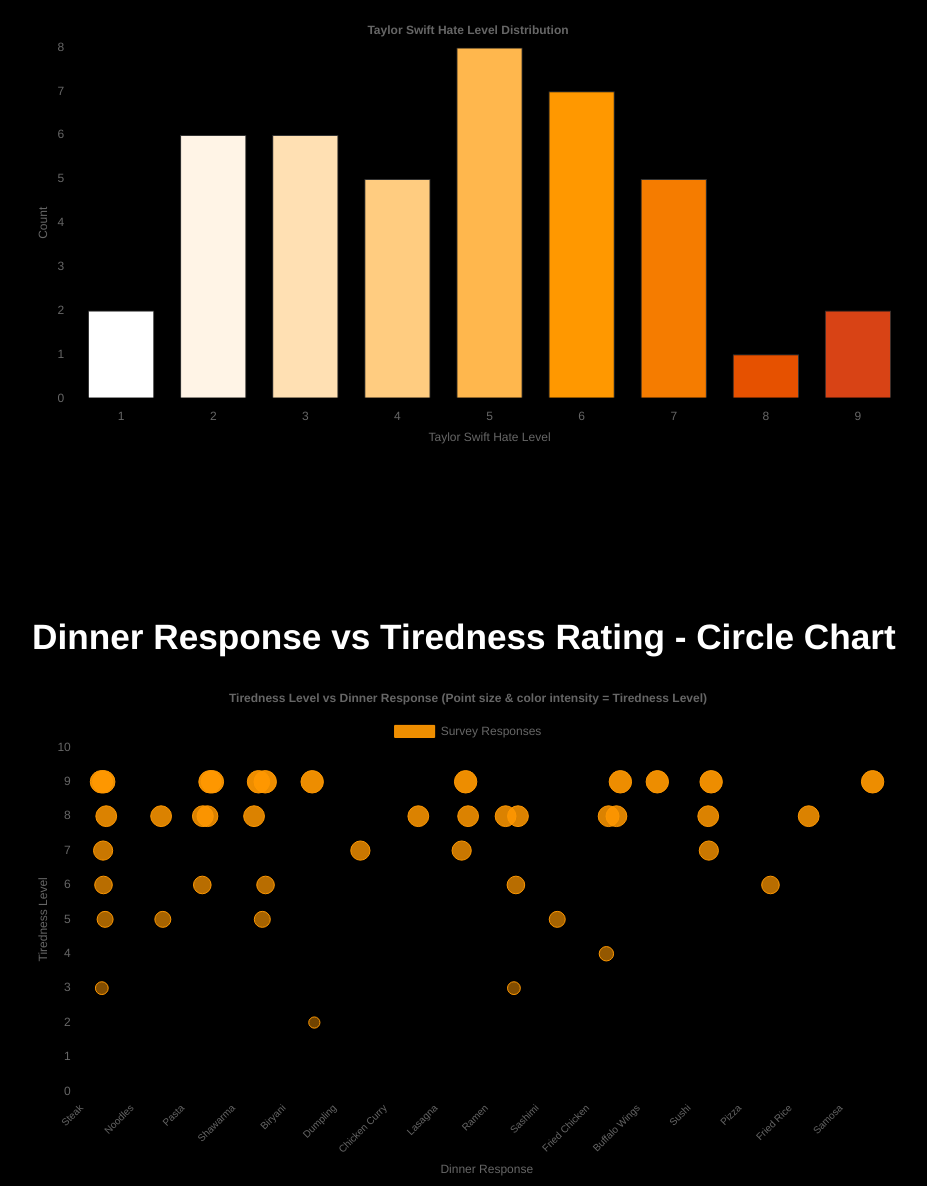
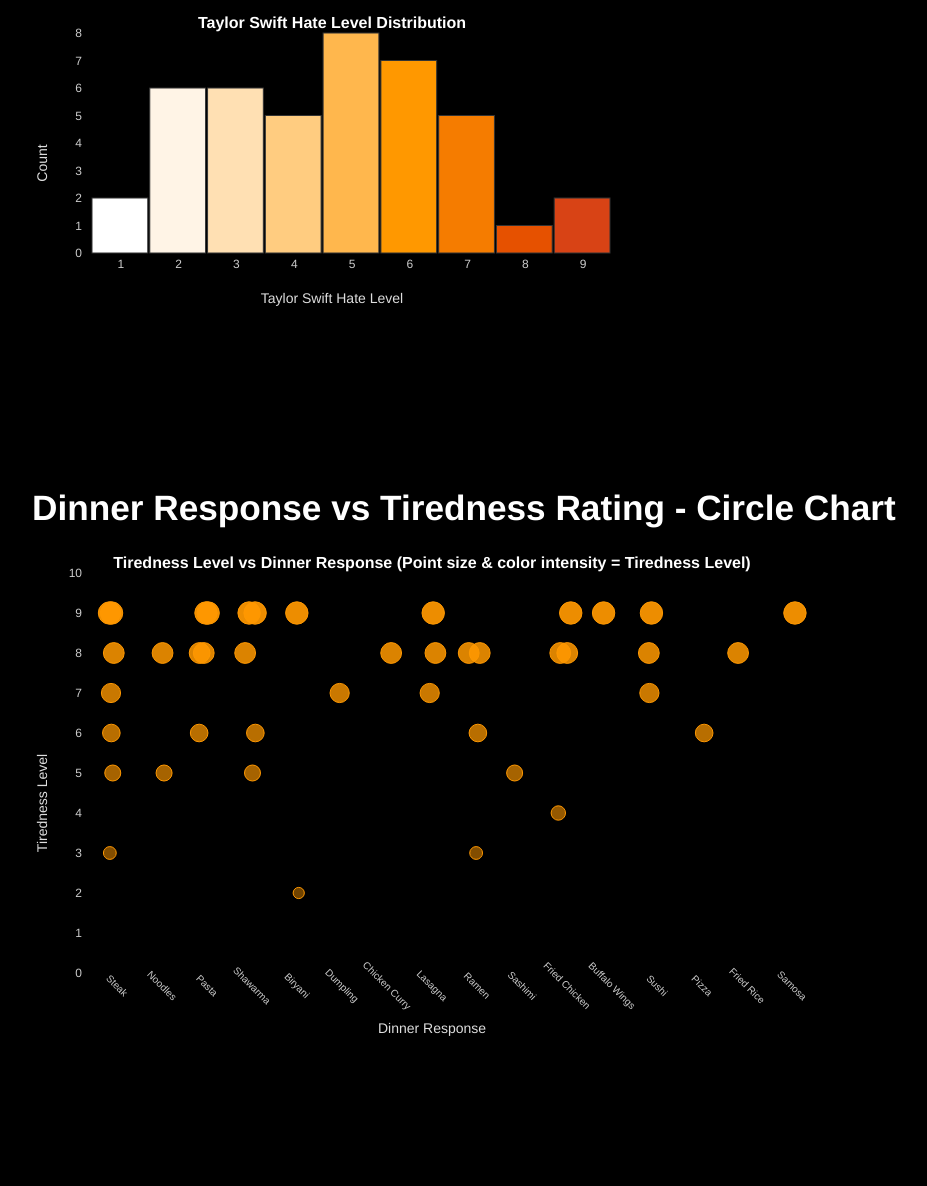
Before and after one commit to chrisangelothomas/IAT355Assignment2, a plain HTML site: page visualizations.html in a window 1280 px wide. Shown: the part 314-1500 px from the top of the page, without its empty margins (172-1099 px from the left). Drawn offline with nearby package versions, Linux system fonts and the light colour scheme.

Commit message:
visualization updates

```diff
--- a/vis.js
+++ b/vis.js
@@ -1,4 +1,4 @@
-// Simple Data Visualizations using Chart.js
+// Simple Data Visualizations using SVG
 document.addEventListener('DOMContentLoaded', function() {
     // Survey data
     const data = [
@@ -64,62 +64,102 @@
         }
     });
 
-    // Convert to Chart.js format
+    // Convert to chart format
     const labels = Object.keys(taylorSwiftCounts).sort((a, b) => parseInt(a) - parseInt(b));
     const counts = labels.map(label => taylorSwiftCounts[label]);
 
-    // Create canvas element
-    const canvas = document.createElement('canvas');
-    canvas.id = 'taylorSwiftChart';
-    canvas.width = 600;
-    canvas.height = 300;
-    container.appendChild(canvas);
+    // SVG dimensions
+    const width = 600;
+    const height = 300;
+    const margin = { top: 20, right: 20, bottom: 60, left: 60 };
+    const chartWidth = width - margin.left - margin.right;
+    const chartHeight = height - margin.top - margin.bottom;
 
-    // Create chart
-    const ctx = canvas.getContext('2d');
-    new Chart(ctx, {
-        type: 'bar',
-        data: {
-            labels: labels,
-            datasets: [{
-                label: 'Count',
-                data: counts,
-                backgroundColor: [
-                    '#FFFFFF', '#FFF4E6', '#FFE0B3', '#FFCC80',
-                    '#FFB74D', '#FF9800', '#F57C00', '#E65100', '#D84315'
-                ],
-                borderColor: '#333',
-                borderWidth: 1
-            }]
-        },
-        options: {
-            responsive: true,
-            plugins: {
-                title: {
-                    display: true,
-                    text: 'Taylor Swift Hate Level Distribution'
-                },
-                legend: {
-                    display: false
-                }
-            },
-            scales: {
-                y: {
-                    beginAtZero: true,
-                    title: {
-                        display: true,
-                        text: 'Count'
-                    }
-                },
-                x: {
-                    title: {
-                        display: true,
-                        text: 'Taylor Swift Hate Level'
-                    }
-                }
-            }
-        }
+    // Create SVG element
+    const svg = document.createElementNS('http://www.w3.org/2000/svg', 'svg');
+    svg.setAttribute('width', width);
+    svg.setAttribute('height', height);
+    svg.setAttribute('viewBox', `0 0 ${width} ${height}`);
+    container.appendChild(svg);
+
+    // Colors array
+    const colors = ['#FFFFFF', '#FFF4E6', '#FFE0B3', '#FFCC80', '#FFB74D', '#FF9800', '#F57C00', '#E65100', '#D84315'];
+
+    // Calculate scales
+    const maxCount = Math.max(...counts);
+    const barWidth = chartWidth / labels.length;
+    const scaleY = chartHeight / maxCount;
+
+    // Create bars
+    labels.forEach((label, index) => {
+        const barHeight = counts[index] * scaleY;
+        const x = margin.left + index * barWidth;
+        const y = margin.top + chartHeight - barHeight;
+
+        const rect = document.createElementNS('http://www.w3.org/2000/svg', 'rect');
+        rect.setAttribute('x', x);
+        rect.setAttribute('y', y);
+        rect.setAttribute('width', barWidth - 2);
+        rect.setAttribute('height', barHeight);
+        rect.setAttribute('fill', colors[index] || '#FF9800');
+        rect.setAttribute('stroke', '#333');
+        rect.setAttribute('stroke-width', '1');
+        svg.appendChild(rect);
+
+        // Add labels
+        const text = document.createElementNS('http://www.w3.org/2000/svg', 'text');
+        text.setAttribute('x', x + barWidth / 2);
+        text.setAttribute('y', height - margin.bottom + 15);
+        text.setAttribute('text-anchor', 'middle');
+        text.setAttribute('font-size', '12');
+        text.setAttribute('fill', '#CCCCCC');
+        text.textContent = label;
+        svg.appendChild(text);
     });
+
+    // Add Y-axis labels
+    for (let i = 0; i <= maxCount; i++) {
+        const y = margin.top + chartHeight - (i * scaleY);
+        const text = document.createElementNS('http://www.w3.org/2000/svg', 'text');
+        text.setAttribute('x', margin.left - 10);
+        text.setAttribute('y', y + 4);
+        text.setAttribute('text-anchor', 'end');
+        text.setAttribute('font-size', '12');
+        text.setAttribute('fill', '#CCCCCC');
+        text.textContent = i;
+        svg.appendChild(text);
+    }
+
+    // Add title
+    const title = document.createElementNS('http://www.w3.org/2000/svg', 'text');
+    title.setAttribute('x', width / 2);
+    title.setAttribute('y', 15);
+    title.setAttribute('text-anchor', 'middle');
+    title.setAttribute('font-size', '16');
+    title.setAttribute('font-weight', 'bold');
+    title.setAttribute('fill', '#FFFFFF');
+    title.textContent = 'Taylor Swift Hate Level Distribution';
+    svg.appendChild(title);
+
+    // Add axis labels
+    const yAxisLabel = document.createElementNS('http://www.w3.org/2000/svg', 'text');
+    yAxisLabel.setAttribute('x', 15);
+    yAxisLabel.setAttribute('y', height / 2);
+    yAxisLabel.setAttribute('text-anchor', 'middle');
+    yAxisLabel.setAttribute('font-size', '14');
+    yAxisLabel.setAttribute('transform', `rotate(-90, 15, ${height / 2})`);
+    yAxisLabel.setAttribute('fill', '#DDDDDD');
+    yAxisLabel.textContent = 'Count';
+    svg.appendChild(yAxisLabel);
+
+    const xAxisLabel = document.createElementNS('http://www.w3.org/2000/svg', 'text');
+    xAxisLabel.setAttribute('x', width / 2);
+    xAxisLabel.setAttribute('y', height - 10);
+    xAxisLabel.setAttribute('text-anchor', 'middle');
+    xAxisLabel.setAttribute('font-size', '14');
+    xAxisLabel.setAttribute('fill', '#DDDDDD');
+    xAxisLabel.textContent = 'Taylor Swift Hate Level';
+    svg.appendChild(xAxisLabel);
 }
 
 function createScatterChart(data) {
@@ -157,84 +197,107 @@
         };
     });
 
-    // Create canvas element
-    const canvas = document.createElement('canvas');
-    canvas.id = 'scatterChart';
-    canvas.width = 800;
-    canvas.height = 500;
-    container.appendChild(canvas);
+    // SVG dimensions
+    const width = 800;
+    const height = 500;
+    const margin = { top: 20, right: 20, bottom: 80, left: 60 };
+    const chartWidth = width - margin.left - margin.right;
+    const chartHeight = height - margin.top - margin.bottom;
 
-    // Create chart
-    const ctx = canvas.getContext('2d');
-    new Chart(ctx, {
-        type: 'scatter',
-        data: {
-            datasets: [{
-                label: 'Survey Responses',
-                data: scatterData,
-                backgroundColor: scatterData.map(point => `rgba(255, 152, 0, ${point.alpha})`),
-                borderColor: scatterData.map(point => `rgba(255, 152, 0, 1)`),
-                borderWidth: 1,
-                pointRadius: scatterData.map(point => point.pointRadius)
-            }]
-        },
-        options: {
-            responsive: true,
-            maintainAspectRatio: false,
-            plugins: {
-                title: {
-                    display: true,
-                    text: 'Tiredness Level vs Dinner Response (Point size & color intensity = Tiredness Level)'
-                },
-                tooltip: {
-                    callbacks: {
-                        label: function(context) {
-                            const point = scatterData[context.dataIndex];
-                            return [
-                                `Dinner: ${point.dinner}`,
-                                `Tiredness: ${point.y}`
-                            ];
-                        }
-                    }
-                }
-            },
-            scales: {
-                x: {
-                    title: {
-                        display: true,
-                        text: 'Dinner Response'
-                    },
-                    type: 'linear',
-                    min: -0.5,
-                    max: uniqueDinners.length - 0.5,
-                    ticks: {
-                        stepSize: 1,
-                        callback: function(value) {
-                            const index = Math.round(value);
-                            return uniqueDinners[index] || '';
-                        },
-                        maxRotation: 45,
-                        minRotation: 45,
-                        font: {
-                            size: 10
-                        }
-                    },
-                    grid: {
-                        display: false
-                    }
-                },
-                y: {
-                    title: {
-                        display: true,
-                        text: 'Tiredness Level'
-                    },
-                    min: 0,
-                    max: 10,
-                    ticks: {
-                        stepSize: 1
-                    }
-                }
-            }
-        }
+    // Create SVG element
+    const svg = document.createElementNS('http://www.w3.org/2000/svg', 'svg');
+    svg.setAttribute('width', width);
+    svg.setAttribute('height', height);
+    svg.setAttribute('viewBox', `0 0 ${width} ${height}`);
+    container.appendChild(svg);
+
+    // Calculate scales
+    const xScale = chartWidth / uniqueDinners.length;
+    const yScale = chartHeight / 10;
+
+    // Create scatter points
+    scatterData.forEach((point, index) => {
+        const cx = margin.left + (point.x + 0.5) * xScale;
+        const cy = margin.top + chartHeight - (point.y * yScale);
+
+        const circle = document.createElementNS('http://www.w3.org/2000/svg', 'circle');
+        circle.setAttribute('cx', cx);
+        circle.setAttribute('cy', cy);
+        circle.setAttribute('r', point.pointRadius);
+        circle.setAttribute('fill', `rgba(255, 152, 0, ${point.alpha})`);
+        circle.setAttribute('stroke', 'rgba(255, 152, 0, 1)');
+        circle.setAttribute('stroke-width', '1');
+
+        // Add tooltip data
+        circle.setAttribute('data-dinner', point.dinner);
+        circle.setAttribute('data-tiredness', point.y);
+
+        // Add hover effect
+        circle.addEventListener('mouseenter', function() {
+            circle.setAttribute('stroke-width', '2');
+        });
+        circle.addEventListener('mouseleave', function() {
+            circle.setAttribute('stroke-width', '1');
+        });
+
+        svg.appendChild(circle);
     });
+
+    // Add X-axis labels
+    uniqueDinners.forEach((dinner, index) => {
+        const x = margin.left + (index + 0.5) * xScale;
+        const text = document.createElementNS('http://www.w3.org/2000/svg', 'text');
+        text.setAttribute('x', x);
+        text.setAttribute('y', height - margin.bottom + 15);
+        text.setAttribute('text-anchor', 'middle');
+        text.setAttribute('font-size', '10');
+        text.setAttribute('transform', `rotate(45, ${x}, ${height - margin.bottom + 15})`);
+        text.setAttribute('fill', '#CCCCCC');
+        text.textContent = dinner;
+        svg.appendChild(text);
+    });
+
+    // Add Y-axis labels
+    for (let i = 0; i <= 10; i++) {
+        const y = margin.top + chartHeight - (i * yScale);
+        const text = document.createElementNS('http://www.w3.org/2000/svg', 'text');
+        text.setAttribute('x', margin.left - 10);
+        text.setAttribute('y', y + 4);
+        text.setAttribute('text-anchor', 'end');
+        text.setAttribute('font-size', '12');
+        text.setAttribute('fill', '#CCCCCC');
+        text.textContent = i;
+        svg.appendChild(text);
+    }
+
+    // Add title
+    const title = document.createElementNS('http://www.w3.org/2000/svg', 'text');
+    title.setAttribute('x', width / 2);
+    title.setAttribute('y', 15);
+    title.setAttribute('text-anchor', 'middle');
+    title.setAttribute('font-size', '16');
+    title.setAttribute('font-weight', 'bold');
+    title.setAttribute('fill', '#FFFFFF');
+    title.textContent = 'Tiredness Level vs Dinner Response (Point size & color intensity = Tiredness Level)';
+    svg.appendChild(title);
+
+    // Add axis labels
+    const yAxisLabel = document.createElementNS('http://www.w3.org/2000/svg', 'text');
+    yAxisLabel.setAttribute('x', 15);
+    yAxisLabel.setAttribute('y', height / 2);
+    yAxisLabel.setAttribute('text-anchor', 'middle');
+    yAxisLabel.setAttribute('font-size', '14');
+    yAxisLabel.setAttribute('transform', `rotate(-90, 15, ${height / 2})`);
+    yAxisLabel.setAttribute('fill', '#DDDDDD');
+    yAxisLabel.textContent = 'Tiredness Level';
+    svg.appendChild(yAxisLabel);
+
+    const xAxisLabel = document.createElementNS('http://www.w3.org/2000/svg', 'text');
+    xAxisLabel.setAttribute('x', width / 2);
+    xAxisLabel.setAttribute('y', height - 20);
+    xAxisLabel.setAttribute('text-anchor', 'middle');
+    xAxisLabel.setAttribute('font-size', '14');
+    xAxisLabel.setAttribute('fill', '#DDDDDD');
+    xAxisLabel.textContent = 'Dinner Response';
+    svg.appendChild(xAxisLabel);
 }
```
Also changed, not shown: visualizations.html (+0 -1 lines).
